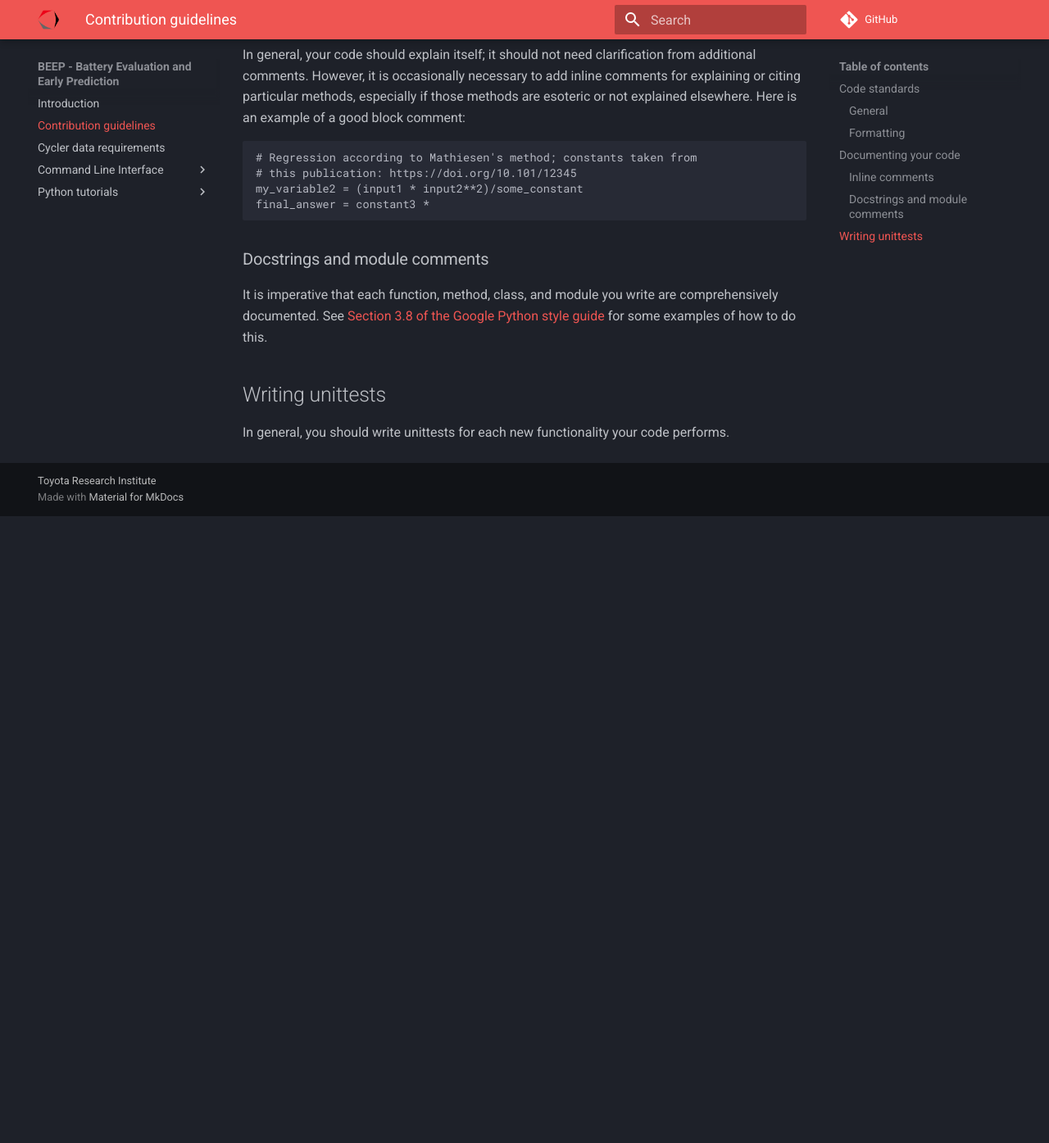
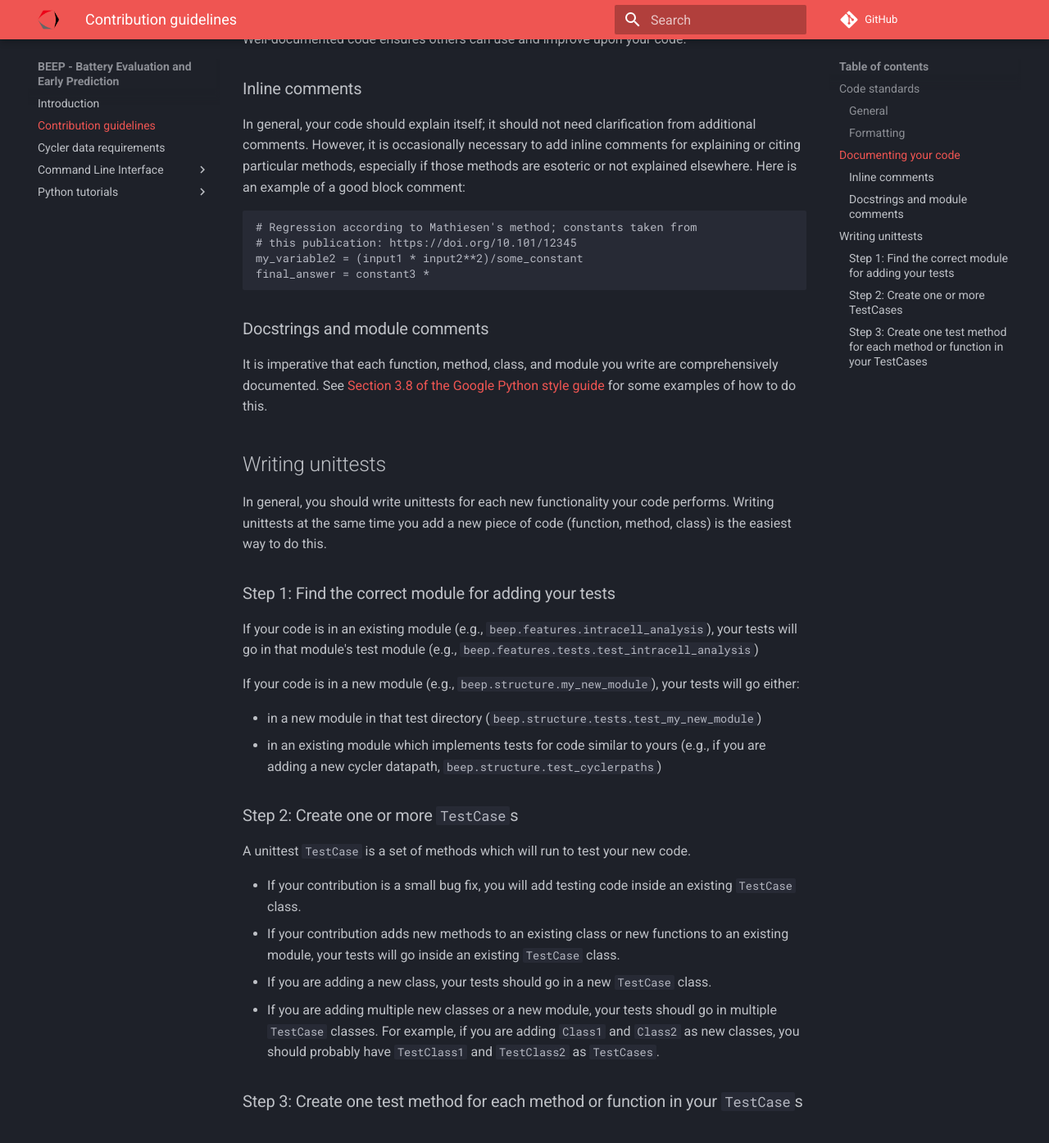
Before and after one commit to TRI-AMDD/beep, an MkDocs documentation site: the page built from docs_src/contributing.md, in a window 1280 px wide and 1400 px high, scrolled down 2308 px. Shown: the top 1395 px of the window at 82% size. Built offline with MkDocs 1.6.1 and Material for MkDocs 9.7.7, drawn with Linux system fonts in a browser that asks for light colours; comment, search, counter and statistics services are not loaded; before the commit the page ends 2938 px from its top, so only the background shows below that; some of the changed text lies outside the part shown.

Commit message:
wip contributing 2

```diff
--- a/docs_src/contributing.md
+++ b/docs_src/contributing.md
@@ -68,7 +68,7 @@ current_amps = voltage_volts/resistance_ohms
 
 
 - **Use builtin libraries whenever possible**: [The python standard library](https://docs.python.org/3/library/) has many useful libraries. Usually, working with the standard library modules is a reasonably performant, well supported, and highly error tolerant solution. Using external libraries or writing your own alternatives to the standard library's functions are encouraged only when there are significant performance, usability, or code clarify advantages.
-
+- **Use informative exceptions**: It is much easier to debug code with thoughtfully constructed exceptions (errors) than to reverse-engineer. For example, when an input is outside the expected range, use a `raise ValueError("Explanation goes here")`.
 
 ### Formatting
 
@@ -112,4 +112,39 @@ It is imperative that each function, method, class, and module you write are com
 
 ## Writing unittests
 
-In general, you should write unittests for each new functionality your code performs.
+In general, you should write unittests for each new functionality your code performs. Writing unittests at the same time you add a new piece of code (function, method, class) is the easiest way to do this.
+
+
+### Step 1: Find the correct module for adding your tests
+
+If your code is in an existing module (e.g., `beep.features.intracell_analysis`), your tests will go in that module's test module (e.g., `beep.features.tests.test_intracell_analysis`)
+
+If your code is in a new module (e.g., `beep.structure.my_new_module`), your tests will go either:
+
+- in a new module in that test directory (`beep.structure.tests.test_my_new_module`)
+- in an existing module which implements tests for code similar to yours (e.g., if you are adding a new cycler datapath, `beep.structure.test_cyclerpaths`)
+
+### Step 2: Create one or more `TestCase`s
+
+A unittest `TestCase` is a set of methods which will run to test your new code.
+
+- If your contribution is a small bug fix, you will add testing code inside an existing `TestCase` class.
+- If your contribution adds new methods to an existing class or new functions to an existing module, your tests will go inside an existing `TestCase` class.
+- If you are adding a new class, your tests should go in a new `TestCase` class.
+- If you are adding multiple new classes or a new module, your tests shoudl go in multiple `TestCase` classes. For example, if you are adding `Class1` and `Class2` as new classes, you should probably have `TestClass1` and `TestClass2` as `TestCases`.
+
+
+### Step 3: Create one test method for each method or function in your `TestCase`s
+
+Inside your `TestCase` class, implement some basic - yet realistic - test cases to ensure your code is working as intended.
+
+If you are adding a class, there should be one testing method for each method of your new class.
+
+If you are adding one or more functions, there should be one testing method for each function added.
+
+
+Make sure your test cases work for:
+
+- Minimal basic inputs with known outputs; ensure these tests are simple yet realistic.
+- Edge cases which likely will be encountered (e.g., a numerical input is maximized, a numerical input is minimized, etc.)
+- Erroneous input throws the expected exceptions
```
